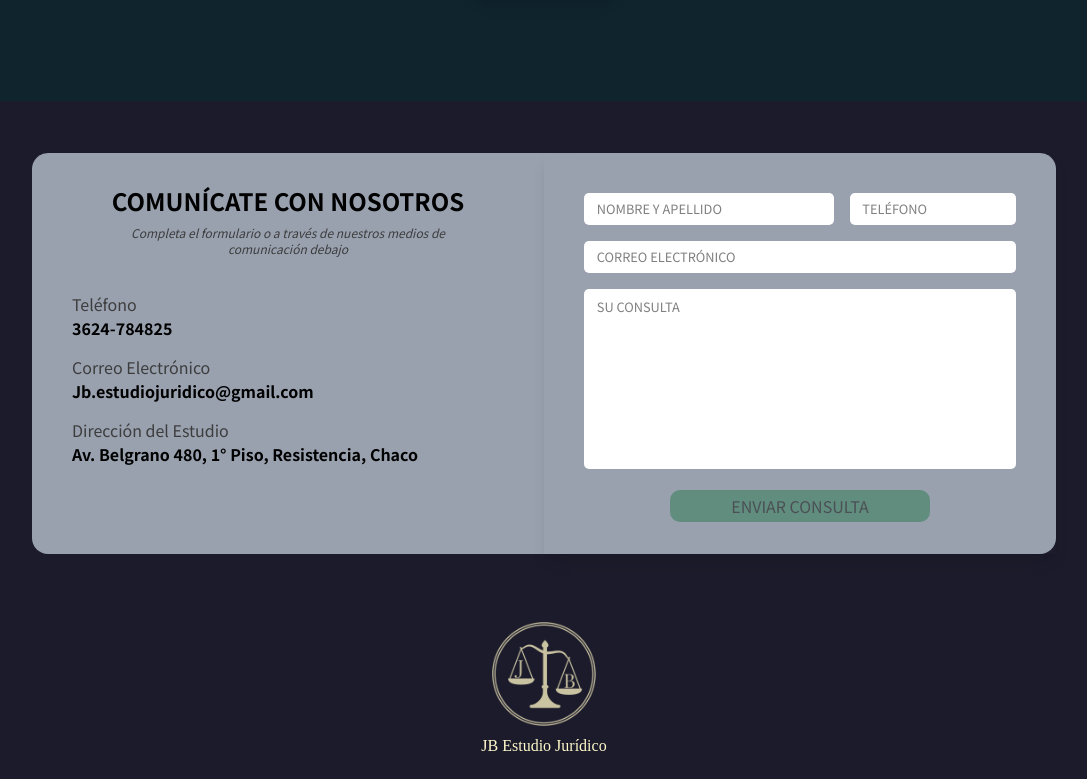
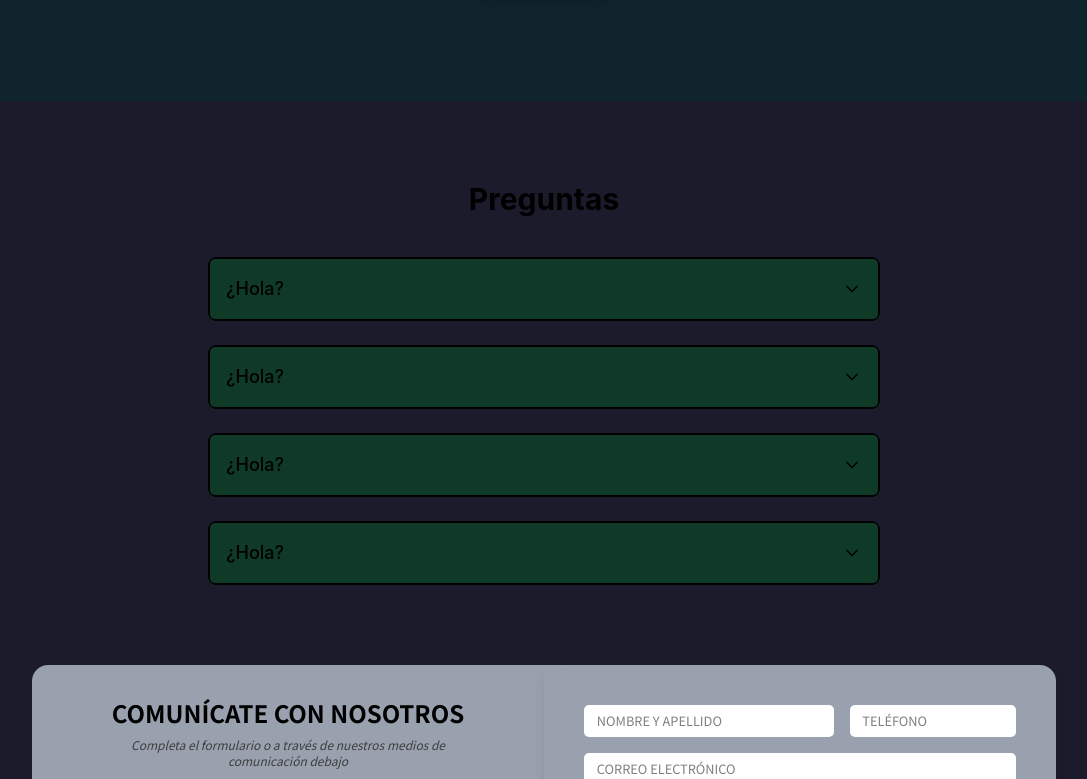
Before and after one commit to louisrubin/jb-app, a React (Vite) app: page / in a window 1280 px wide. Shown: the part 2132-2911 px from the top of the page, without its empty margins (96-1183 px from the left). Built offline with nearby package versions, Linux system fonts and the light colour scheme; no server answers; a web font is replaced by a local one.

Commit message:
FAQ component and EmailJS API
nuevo componente para FAQ  y tambien nueva API para enviar correos funcionando 0km

```diff
--- a/package.json
+++ b/package.json
@@ -10,8 +10,11 @@
     "preview": "vite preview"
   },
   "dependencies": {
+    "@emailjs/browser": "^4.4.1",
+    "@radix-ui/react-accordion": "^1.2.3",
     "@react-google-maps/api": "^2.20.6",
     "@tailwindcss/vite": "^4.0.8",
+    "lucide-react": "^0.477.0",
     "react": "^18.2.0",
     "react-dom": "^18.2.0",
     "tailwindcss": "^4.0.8"
--- a/src/components/ContactForm.tsx
+++ b/src/components/ContactForm.tsx
@@ -10,12 +10,16 @@ export default function ContactForm() {
       mensaje: "",
     });
     const [isValid, setIsValid] = useState(false);
+    const [isSending, setIsSending] = useState(false);
+    // const [success, setSuccess] = useState(false);
+    const [error, setError] = useState(false);
 
      // Manejar cambios en los inputs
     const handleChange = (e: React.ChangeEvent<HTMLInputElement | HTMLTextAreaElement>) => {
         const { name, value } = e.target;
         const newFormData = { ...formData, [name]: value };
 
+        setError(false);    // para que esconda el mensaje de error
         setFormData(newFormData);
         setIsValid(validarForm(newFormData));   // validad formulario
     };
@@ -23,15 +27,23 @@ export default function ContactForm() {
     // Manejar el envío del formulario
     const handleSubmit = async (e: React.FormEvent) => {
         e.preventDefault();
+        // config hooks
+        setIsSending(true);     // cambia boton --> "enviando..."
+        setError(false);
+        // setSuccess(false);
+
         const success = await sendEmail(formData);
 
         if (success) {
             alert(`📪Consulta enviada correctamente📧`);
             setFormData({ name: "", telefono: "", email: "", mensaje: "" });
             setIsValid(false);
+            // setSuccess(true);       // envio exitoso
         } else {
-            alert("Error al enviar el correo");
+            // alert("Error al enviar el correo");
+            setError(true);        // error al enviar
         }
+        setIsSending(false);
     };
 
     return(
@@ -73,14 +85,15 @@ export default function ContactForm() {
                     onChange={handleChange}
                     />
 
-                <div className={`w-4/5 md:w-3/5 mx-auto mt-4`}
-                    >
+                <div className={`w-4/5 md:w-3/5 mx-auto mt-4`}>
+                    <span className={`span-email-error text-xs uppercase ${error ? 'block' : 'hidden'}`}>Hubo un error al enviar su consulta.</span>
                     <button
                         type="submit"
-                        className={`w-full h-12 md:h-8 bg-blue-700 uppercase ${!isValid ? "opacity-50 " : "cursor-pointer" }`}
-                        disabled={!isValid}
+                        className={`w-full h-12 md:h-8 uppercase
+                            ${!isValid ? "opacity-50" : "cursor-pointer" }`}
+                            disabled={!isValid}
                         >
-                            Enviar Consulta
+                            { isSending ? "Enviando..." : "Enviar Consulta"}
                     </button>
                 </div>
 
--- a/src/components/ContactFuncions.ts
+++ b/src/components/ContactFuncions.ts
@@ -1,4 +1,6 @@
 // ARCHIVO PARA APARTAR LAS FUNCIONES Y LÓGICA
+import emailjs from "@emailjs/browser";
+import credentials from "../credentials";
 
 export interface FormData {
     name: string;
@@ -7,30 +9,38 @@ export interface FormData {
     mensaje: string;
 }
 
+export function capitalizeWords(sentence: string): string {
+  // capitalizar cada palabra
+  return sentence.replace(/\b\w/g, (char) => char.toUpperCase());
+}
+
 export const validarForm = (data: FormData): boolean => {
     return data.name.trim() !== ""
-            && data.telefono.toString() !== ""
+            && data.telefono.trim() !== ""
             && data.email.trim() !== ""
             && data.mensaje.trim() !== "";
 };
 
-
-// Enviar formulario usando EmailJS
-// import emailjs from "emailjs-com";       // IMPORTAR
-                                            // npm install emailjs-com
-
 export const sendEmail = async (formData: FormData) => {
   try {
-    const response = "ok";
-    // const response = await emailjs.send(
-    //   "TU_SERVICE_ID", // Reemplázalo con tu Service ID
-    //   "TU_TEMPLATE_ID", // Reemplázalo con tu Template ID
-    //   formData,
-    //   "TU_PUBLIC_KEY" // Reemplázalo con tu Public Key de EmailJS
-    // );
+    // const response = "ok";
+    const response = await emailjs.send(
+      credentials.EmailJS_serviceID ,
+      credentials.EmailJS_TemplateID,
+      // formData,
+      {
+        name: capitalizeWords(formData.name),
+        telefono: formData.telefono,
+        correo: formData.email,
+        mensaje: formData.mensaje,
+      },
+      // "gskldksa"
+      credentials.EmailJS_PublicKey // Reemplázalo con tu Public Key de EmailJS
+    );
 
     console.log("Correo enviado correctamente:", response);
     return true;
+
   } catch (error) {
     console.error("Error al enviar el correo:", error);
     return false;
--- a/src/components/ContactSector.css
+++ b/src/components/ContactSector.css
@@ -45,6 +45,11 @@ form button:hover {
     background-color: seagreen;
 }
 
+.span-email-error {
+    margin-bottom: 5px;
+    color: rgb(220, 1, 1);
+}
+
 
 /*  QUITAR FLECHITAS EN INPUT TIPO 'NUMBER'  */
 /* Para navegadores basados en WebKit (Chrome, Safari) */
--- /dev/null
+++ b/src/components/FAQComponent.css
@@ -0,0 +1,4 @@
+
+.accordion-trigger {
+    background-color: rgb(15, 58, 40);
+}
--- /dev/null
+++ b/src/components/FAQComponent.tsx
@@ -0,0 +1,58 @@
+import './FAQComponent.css';
+import * as Accordion from "@radix-ui/react-accordion";
+import { ChevronDown } from "lucide-react";     // librería de iconos
+
+interface FAQItem {
+    pregunta: string;
+    respuesta: string;
+  }
+
+const PREGUNTAS_RESP: FAQItem[] = [
+    {
+        pregunta: '¿Hola?',
+        respuesta: 'Sí.'
+    },
+    {
+        pregunta: '¿Hola?',
+        respuesta: 'Sí.'
+    },
+    {
+        pregunta: '¿Hola?',
+        respuesta: 'Sí.'
+    },
+    {
+        pregunta: '¿Hola?',
+        respuesta: 'Sí.'
+    },
+
+];
+
+const FAQComponent = () => {
+    return(
+        <div id="faq-container" className="my-10 md:my-20 w-3/4 mx-auto">
+            <h1 className="font-bold text-center text-3xl mb-10">Preguntas</h1>
+
+            <Accordion.Root type="single" collapsible className="w-full max-w-2xl mx-auto space-y-6">
+                {PREGUNTAS_RESP.map((item, index) => (
+                    <Accordion.Item key={index} value={`item-${index}`} className="border rounded-lg">
+
+                        {/* PREGUNTA */}
+                        <Accordion.Header>
+                            <Accordion.Trigger className="accordion-trigger w-full flex justify-between items-center p-4 text-left text-lg font-medium hover:bg-green-800 transition border rounded-md">
+                                {item.pregunta}
+                                <ChevronDown className="h-5 w-5 transition-transform duration-200 AccordionChevron" />
+                            </Accordion.Trigger>
+                        </Accordion.Header>
+
+                        {/* RESPUESTA */}
+                        <Accordion.Content className="p-4 text-gray-300">
+                            {item.respuesta}
+                        </Accordion.Content>
+                    </Accordion.Item>
+                ))}
+            </Accordion.Root>
+        </div>
+    );
+}
+
+export default FAQComponent;
--- a/src/components/Footer.tsx
+++ b/src/components/Footer.tsx
@@ -44,7 +44,7 @@ export default function Footer() {
 					<li className="mb-8">
 						<a
 						href={details.urlMap}
-						className="flex justify-center items-center"
+						className="flex justify-center items-center disabled"
 						target="_blank"
 						rel="noopener noreferrer"
 						>
--- a/src/components/Header.tsx
+++ b/src/components/Header.tsx
@@ -127,7 +127,7 @@ const componentsNav = [
     icon: "",
   },
   {
-    href_id: "#",
+    href_id: "faq-container",
     text: "Preguntas",
     icon: "",
   },
--- a/src/components/Main.tsx
+++ b/src/components/Main.tsx
@@ -1,4 +1,5 @@
 import ContactSector from "./ContactSector";
+import FAQComponent from "./FAQComponent";
 import MainContent from "./MainContent";
 import Servicios from "./Servicios";
 import ServiciosFooter from "./ServiciosFooter";
@@ -8,7 +9,8 @@ export default function Main() {
     <>
       <MainContent />
       <Servicios />
-        <ServiciosFooter />
+      <ServiciosFooter />
+      <FAQComponent />
       <ContactSector />
     </>
   );
--- a/src/components/Servicios.css
+++ b/src/components/Servicios.css
@@ -14,6 +14,8 @@
 }
 
 .servicioCard {
+    /* background-color: rgb(0, 60, 51, 1); */
+    background-color: #24464c;
     border-radius: 20px;
 }
 .servicioCard:hover {
@@ -24,7 +26,3 @@
 .servicioCard h3 {
     font-family: "Tienne", serif;
 }
-
-.servicioCard {
-    background-color: rgb(0, 60, 51, 1);
-}
```
Also changed, not shown: 1 other file (tests, documents, lock files or other folders).
